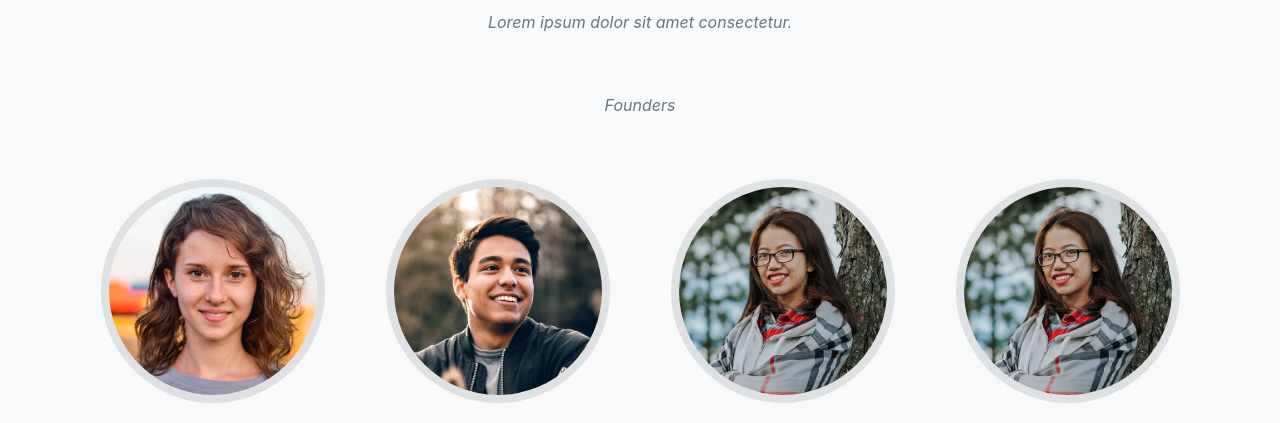
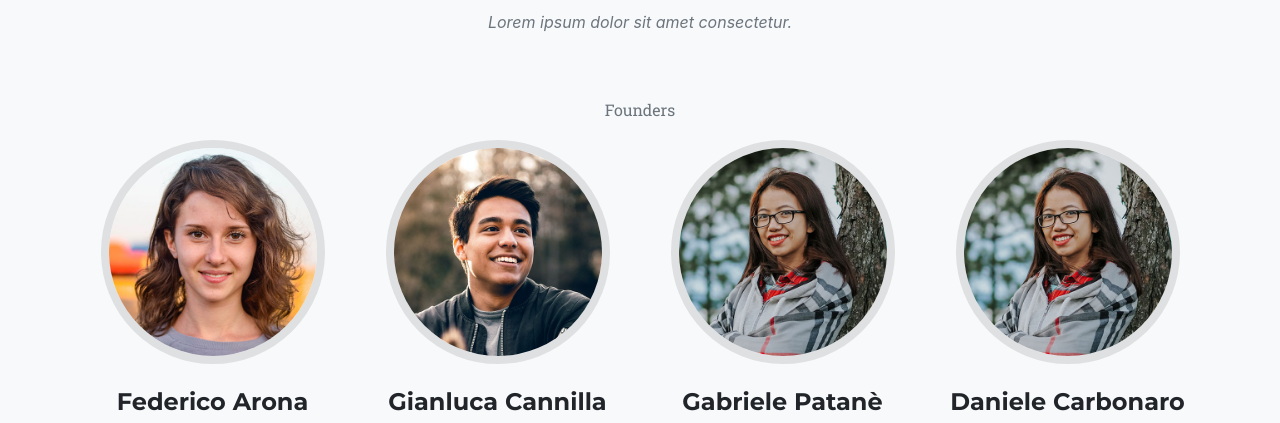
Before and after one commit to federico-arona/mVision, a plain HTML site: page index.html in a window 1280 px wide. Shown: the part 5334-5757 px from the top of the page. Drawn offline with nearby package versions, Linux system fonts and the light colour scheme; a web font is replaced by a local one.

Commit message:
Update index.html

```diff
--- a/index.html
+++ b/index.html
@@ -285,8 +285,8 @@
                     <h2 class="section-heading text-uppercase">Our Amazing Team</h2>
                     <h3 class="section-subheading text-muted">Lorem ipsum dolor sit amet consectetur.</h3>
                 </div>
-                <div class="text-center">
-                    <h3 class="section-subheading text-muted">Founders</h3>
+                <div class="row">
+                    <div class="col-lg-8 mx-auto text-center"><p class="large text-muted">Founders</p></div>
                 </div>
                 <div class="row">
                     <div class="col-lg-3">
```
